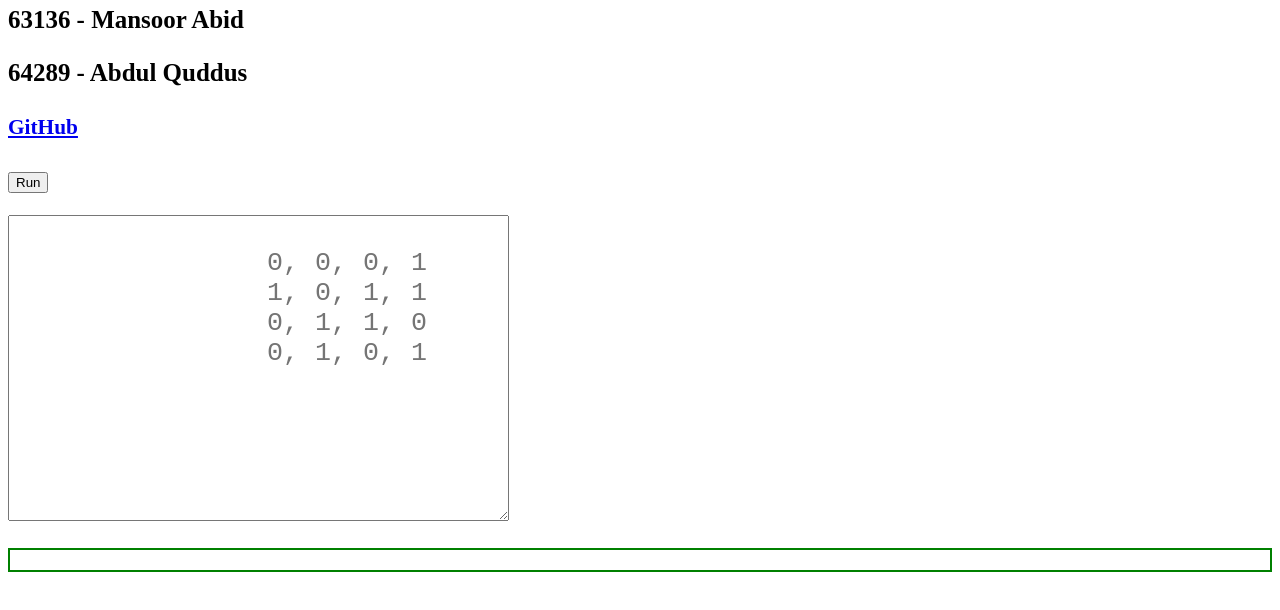
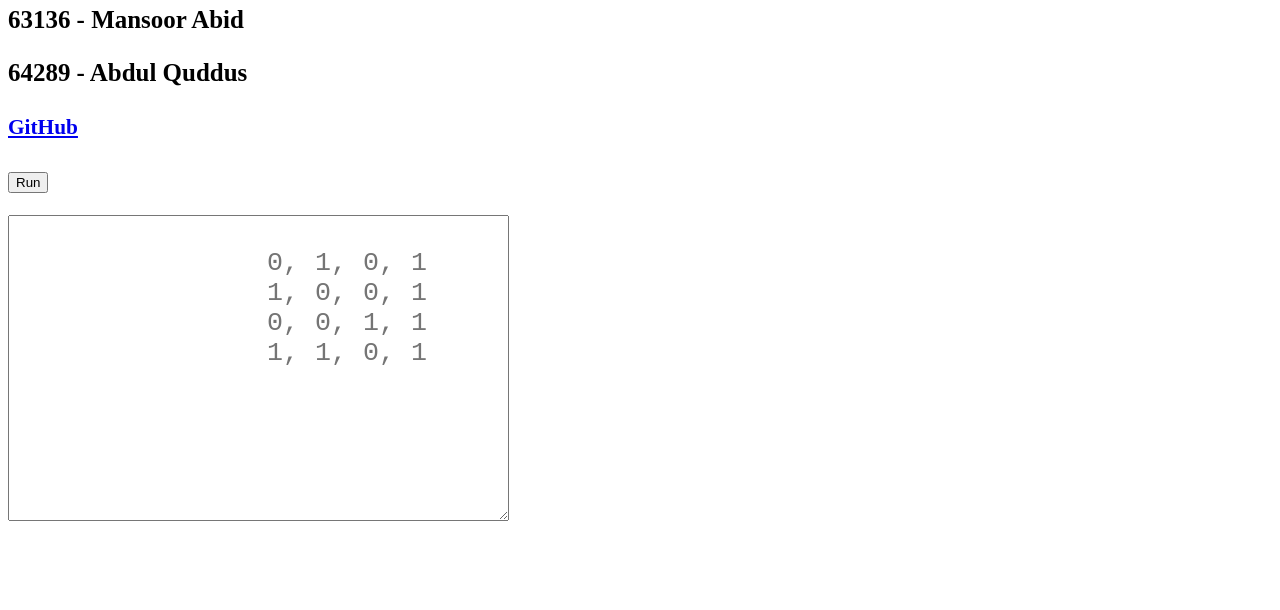
Before and after one commit to mansurabid/DM-109-Fall-2020, a plain HTML site: page Assignment_1/FWAlgo.html in a window 1280 px wide. Shown: the part 164-774 px from the top of the page. Drawn offline with Linux system fonts and the light colour scheme.

Commit message:
Update FWAlgo.html

```diff
--- a/Assignment_1/FWAlgo.html
+++ b/Assignment_1/FWAlgo.html
@@ -11,19 +11,19 @@
 	<h2>8886 - Afraz Ul Huq</h2><!--This is the group leader-->
 	<h3>63136 - Mansoor Abid</h3><!--This is the 2nd Member of the group-->
 	<h3>64289 - Abdul Quddus</h3><!--This is the 3rd Member of the group-->
-	<h4><a href="https://github.com/afrazhaq/DM-109-Fall-2020" target="blank">GitHub</a></h4><!--Replace about:blank with your GitHub repository folder for assignment 1. -->
+	<h4><a href="https://github.com/afrazhaq/DM-109-Fall-2020" target="blank">GitHub</a></h4>
 	<p>
 		<button id="btnRun" onclick="takingvaluesfromuser()">Run</button>
 	</p>
 	<p>
 		<textarea id="txtInput" rows="10" cols="30" placeholder="
-		0, 0, 0, 1
-		1, 0, 1, 1
-		0, 1, 1, 0
-		0, 1, 0, 1"
+		0, 1, 0, 1
+		1, 0, 0, 1
+		0, 0, 1, 1
+		1, 1, 0, 1"
 		style="font-size: 20pt;"></textarea>
 	</p>
-	<div id="divOutput" style="border: 2px solid green;padding: 10px 10px 10px 10px;">
+	<div id="divOutput" style="border: 2px;padding: 10px 10px 10px 10px;">
 		<script>
 document.getElementById("divOutput").value = temp3;
 
```
